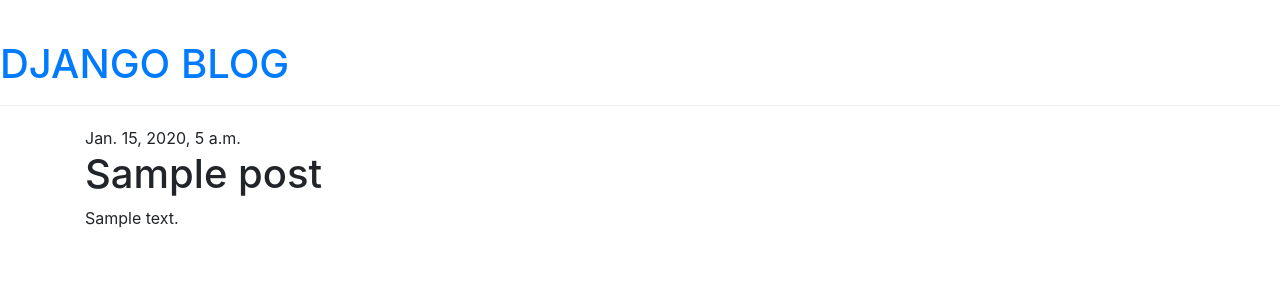
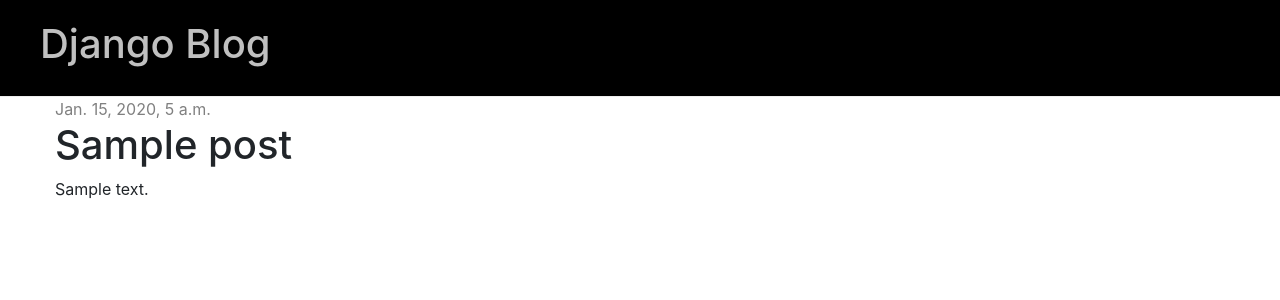
Before and after one commit to shalak1989/django-blog, a Django app: page /post/1/ in a window 1280 px wide. Shown: the top 300 px of the page. Run offline with Django 3.2, Linux system fonts and the light colour scheme; tables that the repository leaves empty hold one stand-in row (values such as "Sample post"); some libraries are stand-ins or nearby versions.

Commit message:
added in css for posts, removed conditional statement that would not show a post if no date was present.

```diff
--- a/blog/static/css/blog.css
+++ b/blog/static/css/blog.css
@@ -1,6 +1,32 @@
 /*Old bootstrap3 class reimplemented*/
 .page-header {
-  padding-bottom: 9px;
-  margin: 40px 0 20px;
   border-bottom: 1px solid #eee;
+  background-color: black;
+  padding: 20px 20px 20px 40px;
+  margin-top: 0px;
 }
+
+.page-header h1 a {
+  text-decoration: none;
+  color: silver;
+}
+
+.content {
+  margin-left: 40px;
+}
+
+.date {
+  color: grey;
+}
+
+.post {
+  margin-bottom: 70px;
+}
+
+.post h1 a {
+  color: black;
+}
+
+/*.post h1 a:visited {*/
+  /*color: purple;*/
+/*}*/
--- a/blog/templates/blog/base.html
+++ b/blog/templates/blog/base.html
@@ -11,10 +11,10 @@
 <body>
 
 <div class="page-header">
-    <h1><a href="{% url 'post_list' %}">DJANGO BLOG</a></h1>
+    <h1><a href="{% url 'post_list' %}">Django Blog</a></h1>
 </div>
 
-<div class="content container ">
+<div class="content container">
     <div class="row">
         <div class="col-md-8">
 
--- a/blog/templates/blog/post_detail.html
+++ b/blog/templates/blog/post_detail.html
@@ -1,12 +1,12 @@
 {% extends 'blog/base.html' %}
 {% block content %}
-{% if post.published_date %}
-    <div>
-        {{ post.published_date }}
+    <div class="post">
+        {% if post.published_date %}
+            <div class="date">
+                {{ post.published_date }}
+            </div>
+        {% endif %}
+        <h1>{{ post.title }}</h1>
+        <p>{{ post.text|linebreaksbr }}</p>
     </div>
-    <h1>{{ post.title }}</h1>
-    <p>{{ post.text|linebreaksbr }}</p>
-{% else %}
-    <div>Post doesn't have a published date</div>
-{% endif %}
 {% endblock %}
```
Also changed, not shown: blog/templates/blog/post_list.html (+5 -3 lines).
